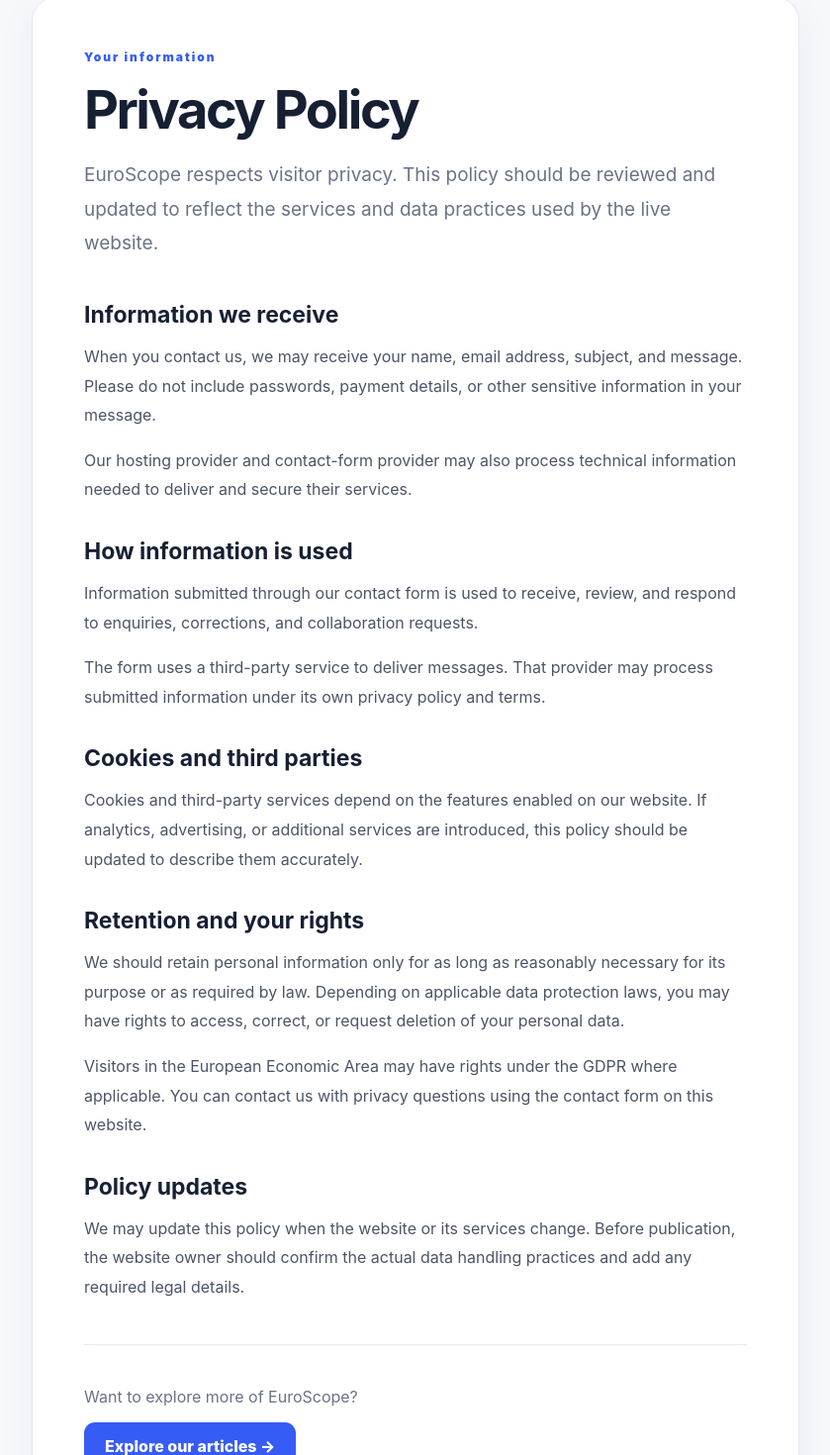
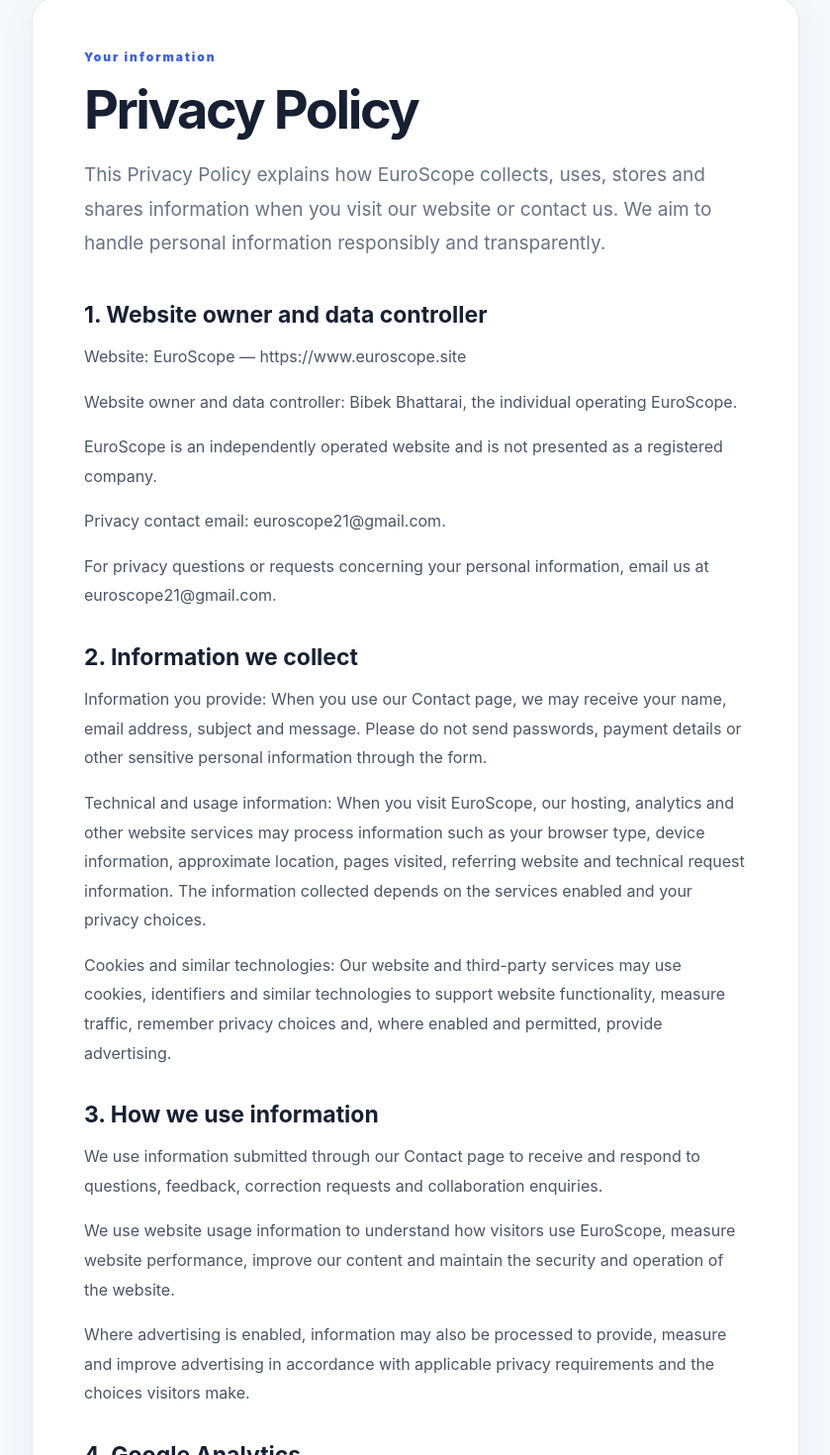
Before and after one commit to Bibekbhattarai789/theeuroscope, a React (Vite) app: page /privacy in a window 1280 px wide. Shown: the part 178-1648 px from the top of the page at 99% size, without its empty margins (220-1059 px from the left). Built offline with nearby package versions, Linux system fonts and the light colour scheme.

Commit message:
Update privacy policy and contact information

```diff
--- a/src/pages/InfoPage.jsx
+++ b/src/pages/InfoPage.jsx
@@ -1,6 +1,8 @@
 
 import { Link } from "react-router-dom";
 import Seo from "../components/Seo";
+
+const CONTACT_EMAIL = "euroscope21@gmail.com";
 
 const pages = {
   about: {
@@ -39,46 +41,133 @@ const pages = {
     title: "Contact EuroScope",
     intro:
       "Have a question, article suggestion, correction, or collaboration idea? Send us a message. We'd love to hear from you.",
-    sections: [],
+    sections: [
+      {
+        heading: "Email",
+        paragraphs: [
+          "You can also contact EuroScope directly at euroscope21@gmail.com.",
+          "For corrections, please include the article title and the information you believe needs updating.",
+        ],
+      },
+    ],
   },
 
   privacy: {
     label: "Your information",
     title: "Privacy Policy",
     intro:
-      "EuroScope respects visitor privacy. This policy should be reviewed and updated to reflect the services and data practices used by the live website.",
+      "This Privacy Policy explains how EuroScope collects, uses, stores and shares information when you visit our website or contact us. We aim to handle personal information responsibly and transparently.",
     sections: [
       {
-        heading: "Information we receive",
+        heading: "1. Website owner and data controller",
         paragraphs: [
-          "When you contact us, we may receive your name, email address, subject, and message. Please do not include passwords, payment details, or other sensitive information in your message.",
-          "Our hosting provider and contact-form provider may also process technical information needed to deliver and secure their services.",
+          "Website: EuroScope — https://www.euroscope.site",
+          "Website owner and data controller: Bibek Bhattarai, the individual operating EuroScope.",
+          "EuroScope is an independently operated website and is not presented as a registered company.",
+          "Privacy contact email: euroscope21@gmail.com.",
+          "For privacy questions or requests concerning your personal information, email us at euroscope21@gmail.com.",
         ],
       },
       {
-        heading: "How information is used",
+        heading: "2. Information we collect",
         paragraphs: [
-          "Information submitted through our contact form is used to receive, review, and respond to enquiries, corrections, and collaboration requests.",
-          "The form uses a third-party service to deliver messages. That provider may process submitted information under its own privacy policy and terms.",
+          "Information you provide: When you use our Contact page, we may receive your name, email address, subject and message. Please do not send passwords, payment details or other sensitive personal information through the form.",
+          "Technical and usage information: When you visit EuroScope, our hosting, analytics and other website services may process information such as your browser type, device information, approximate location, pages visited, referring website and technical request information. The information collected depends on the services enabled and your privacy choices.",
+          "Cookies and similar technologies: Our website and third-party services may use cookies, identifiers and similar technologies to support website functionality, measure traffic, remember privacy choices and, where enabled and permitted, provide advertising.",
         ],
       },
       {
-        heading: "Cookies and third parties",
+        heading: "3. How we use information",
         paragraphs: [
-          "Cookies and third-party services depend on the features enabled on our website. If analytics, advertising, or additional services are introduced, this policy should be updated to describe them accurately.",
+          "We use information submitted through our Contact page to receive and respond to questions, feedback, correction requests and collaboration enquiries.",
+          "We use website usage information to understand how visitors use EuroScope, measure website performance, improve our content and maintain the security and operation of the website.",
+          "Where advertising is enabled, information may also be processed to provide, measure and improve advertising in accordance with applicable privacy requirements and the choices visitors make.",
         ],
       },
       {
-        heading: "Retention and your rights",
+        heading: "4. Google Analytics",
         paragraphs: [
-          "We should retain personal information only for as long as reasonably necessary for its purpose or as required by law. Depending on applicable data protection laws, you may have rights to access, correct, or request deletion of your personal data.",
-          "Visitors in the European Economic Area may have rights under the GDPR where applicable. You can contact us with privacy questions using the contact form on this website.",
+          "EuroScope uses Google Analytics 4, a website analytics service provided by Google, to understand website traffic and how visitors interact with our pages.",
+          "Google Analytics may use cookies and similar technologies to collect usage and device information. This information helps us understand visitor numbers, popular pages and general website performance.",
+          "Google processes information under its own privacy terms. You can learn more at https://policies.google.com/privacy and https://support.google.com/analytics/answer/6004245.",
         ],
       },
       {
-        heading: "Policy updates",
+        heading: "5. Google AdSense and advertising",
         paragraphs: [
-          "We may update this policy when the website or its services change. Before publication, the website owner should confirm the actual data handling practices and add any required legal details.",
+          "EuroScope has integrated Google AdSense and may display advertisements if the website is approved and advertising is enabled.",
+          "Google and its advertising partners may use cookies, advertising identifiers and other technologies to store or access information on your device, deliver advertisements, measure advertising performance and help prevent fraud. The information processed and the types of advertising shown may depend on your location, privacy choices and the advertising settings available.",
+          "Where required, advertising-related processing is subject to the consent choices presented through Google's European regulations consent message. You can use the consent message or available privacy settings to review or change your choices.",
+          "For more information about how Google uses information for advertising, visit https://policies.google.com/technologies/ads and https://policies.google.com/privacy.",
+        ],
+      },
+      {
+        heading: "6. Cookies and consent choices",
+        paragraphs: [
+          "Cookies are small files stored on your device. Similar technologies can also store or access information on your device.",
+          "We use Google's European regulations consent message to present privacy choices to visitors in relevant regions. Depending on the options available, visitors can consent, refuse consent or manage their choices.",
+          "Your choices may be stored so that the website and relevant services can recognise your preferences. You can also manage or delete cookies through your browser settings. Blocking certain cookies may affect how some website features work.",
+          "The use of cookies and similar technologies is subject to applicable data protection and electronic communications laws. Where consent is required, it should be obtained before the relevant non-essential technologies are used.",
+        ],
+      },
+      {
+        heading: "7. Contact form and Formspree",
+        paragraphs: [
+          "Our Contact page uses Formspree to receive and deliver messages submitted through the website.",
+          "When you submit the form, the information you provide, including your name, email address, subject and message, is sent to Formspree for processing and delivery to us. Formspree may also process technical information needed to operate and protect its service.",
+          "Messages submitted through the form are delivered to the email inbox used to receive our Formspree notifications. The public contact email listed on this website is euroscope21@gmail.com.",
+          "Please review Formspree's privacy information at https://formspree.io/legal/privacy-policy/ for details about its data practices.",
+        ],
+      },
+      {
+        heading: "8. Website hosting and Vercel",
+        paragraphs: [
+          "EuroScope is hosted using Vercel. When you visit the website, Vercel may process technical information such as IP addresses, request information, browser details and security logs as necessary to deliver, maintain and protect the website.",
+          "For more information, please review Vercel's privacy policy at https://vercel.com/legal/privacy-policy.",
+        ],
+      },
+      {
+        heading: "9. Sharing and international transfers",
+        paragraphs: [
+          "We do not sell personal information submitted through our Contact form.",
+          "Information may be processed by service providers that help us operate the website, including Google, Formspree and Vercel. These providers process information according to their own terms and privacy practices.",
+          "Some service providers may process information in countries outside your country of residence or outside the European Economic Area. Where applicable, appropriate safeguards for international transfers should be used in accordance with data protection law.",
+        ],
+      },
+      {
+        heading: "10. How long information is retained",
+        paragraphs: [
+          "We keep contact messages for as long as reasonably necessary to respond to enquiries, manage follow-ups and maintain relevant records, unless a longer period is required by law.",
+          "Analytics, advertising and technical information may be retained according to the settings and retention practices of the relevant service providers.",
+          "We aim not to retain personal information longer than necessary for the purposes for which it was collected.",
+        ],
+      },
+      {
+        heading: "11. Your privacy rights",
+        paragraphs: [
+          "Depending on your location and applicable law, you may have the right to request access to your personal information, ask for incorrect information to be corrected, request deletion, restrict or object to certain processing, or request data portability.",
+          "Where processing is based on consent, you may withdraw that consent. Withdrawing consent does not affect the lawfulness of processing that took place before withdrawal.",
+          "If you are in the European Economic Area, you may have rights under the General Data Protection Regulation (GDPR). You may also have the right to lodge a complaint with your relevant data protection supervisory authority.",
+          "To make a privacy request, email euroscope21@gmail.com. We may need to verify your identity before responding.",
+        ],
+      },
+      {
+        heading: "12. Children's privacy",
+        paragraphs: [
+          "EuroScope is a general-interest website and is not intended to knowingly collect personal information from children in violation of applicable law. If you believe a child has submitted personal information to us, please contact us so we can review the matter.",
+        ],
+      },
+      {
+        heading: "13. Security",
+        paragraphs: [
+          "We take reasonable steps to protect information handled through our website. However, no website, online service or method of electronic transmission can be guaranteed to be completely secure.",
+        ],
+      },
+      {
+        heading: "14. Changes to this Privacy Policy",
+        paragraphs: [
+          "We may update this Privacy Policy when our website, services or legal requirements change. The latest version will be published on this page, together with its update date.",
+          "Last updated: 15 November 2026.",
         ],
       },
     ],
@@ -237,7 +326,18 @@ export default function InfoPage({ page }) {
             <h1>{content.title}</h1>
             <p className="info-intro">{content.intro}</p>
 
-            {page === "contact" && <ContactForm />}
+            {page === "contact" && (
+              <>
+                <ContactForm />
+                <p className="contact-note">
+                  Prefer email? Contact us at{" "}
+                  <a href={`mailto:${CONTACT_EMAIL}`}>
+                    {CONTACT_EMAIL}
+                  </a>
+                  .
+                </p>
+              </>
+            )}
 
             <div className="info-content">
               {content.sections.map((section) => (
```
